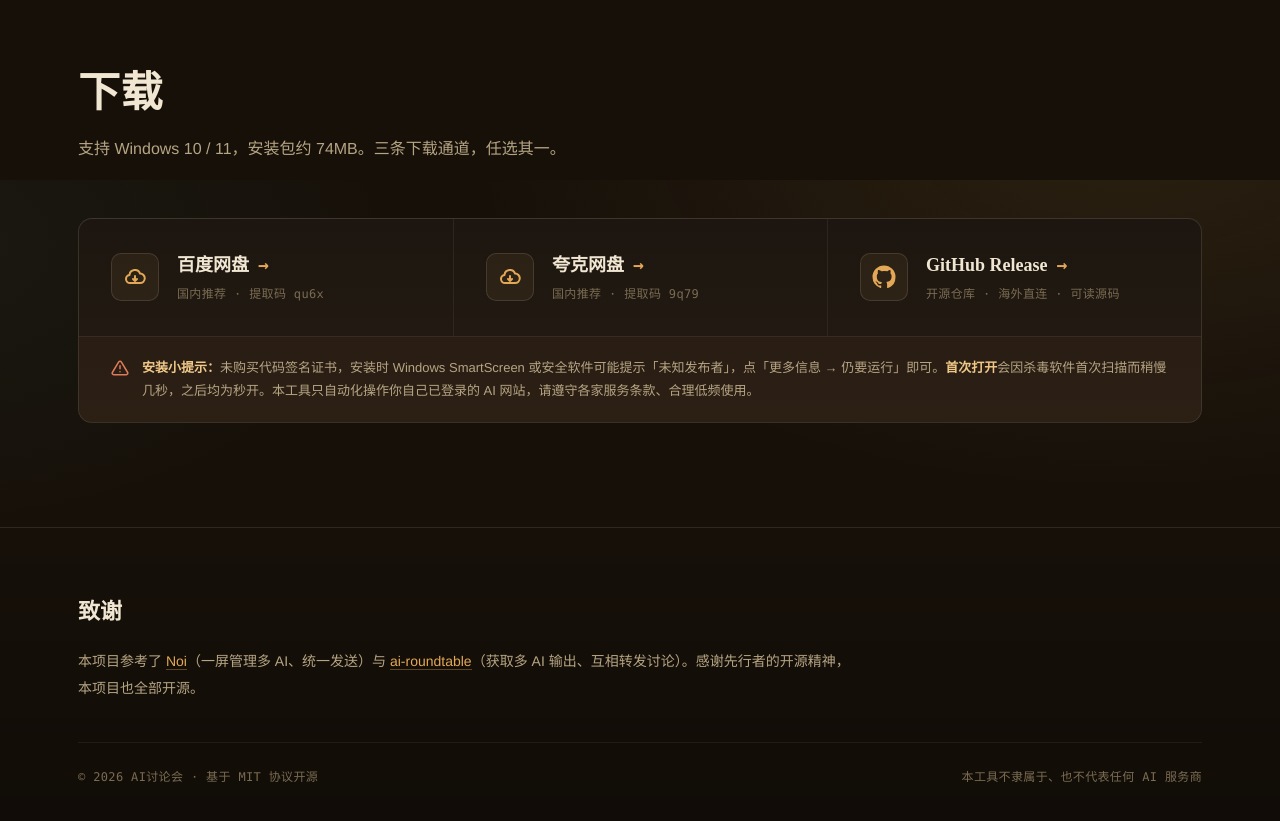
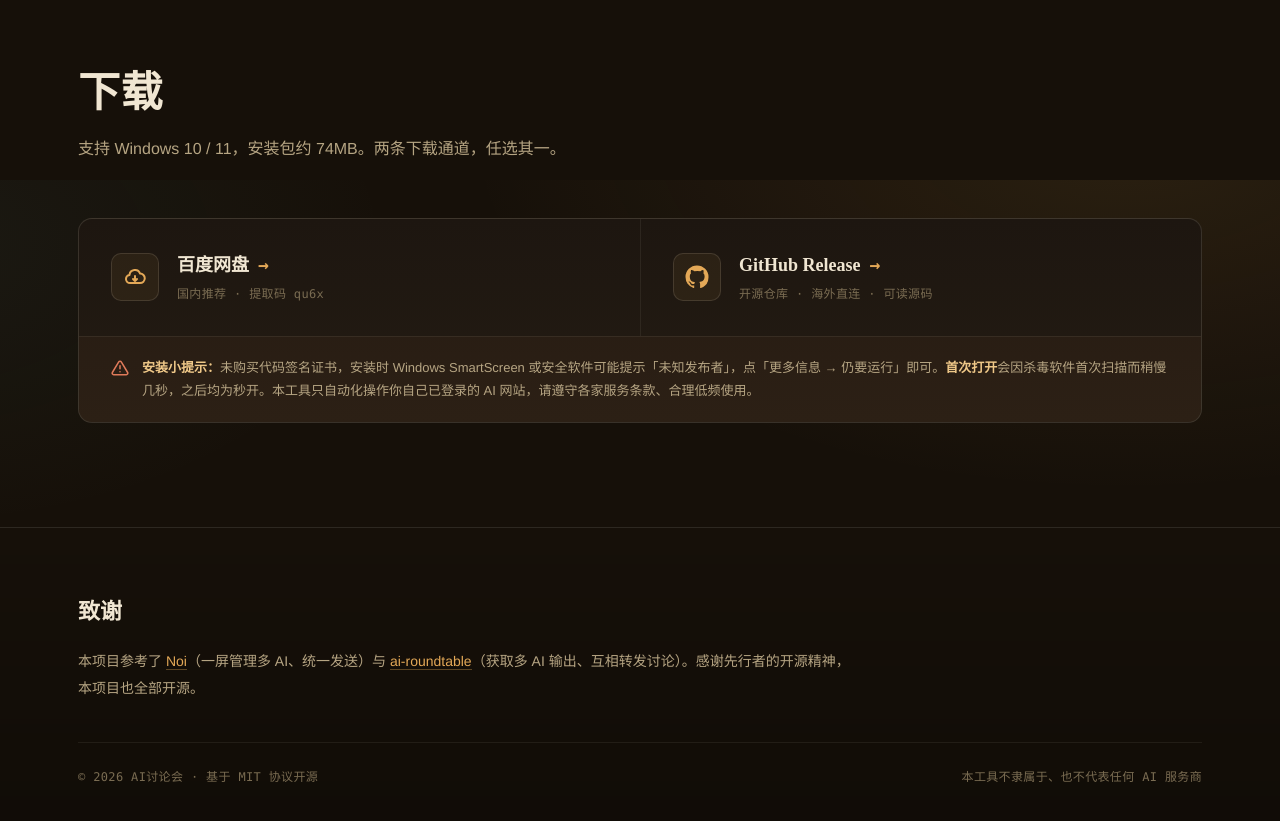
Before and after one commit to yangcr-abaaba/ai-discussion, a plain HTML site: page index.html in a window 1280 px wide. Shown: the part 3020-3841 px from the top of the page. Drawn offline with Linux system fonts and the light colour scheme.

Commit message:
更新官网页面

```diff
--- a/index.html
+++ b/index.html
@@ -152,7 +152,7 @@
   /* ===== 下载 ===== */
   .dl-wrap{margin-top:54px;border:1px solid var(--line);border-radius:14px;overflow:hidden;
     background:linear-gradient(180deg,var(--bg-2),var(--bg-3));}
-  .dl-row{display:grid;grid-template-columns:repeat(3,1fr);}
+  .dl-row{display:grid;grid-template-columns:repeat(2,1fr);}
   .dl-cell{display:flex;align-items:center;gap:18px;padding:30px 32px;transition:.25s;position:relative;}
   .dl-cell+.dl-cell{border-left:1px solid var(--line-2);}
   .dl-cell:hover{background:rgba(227,168,87,.05);}
@@ -437,7 +437,7 @@
 <section id="download">
   <div class="wrap">
     <h2 class="sect-title reveal">下载</h2>
-    <p class="sect-lead reveal">支持 Windows 10 / 11，安装包约 74MB。三条下载通道，任选其一。</p>
+    <p class="sect-lead reveal">支持 Windows 10 / 11，安装包约 74MB。两条下载通道，任选其一。</p>
 
     <div class="dl-wrap reveal">
       <div class="dl-row">
@@ -448,15 +448,6 @@
           <div>
             <h3>百度网盘 <span class="arr">→</span></h3>
             <p class="sub">国内推荐 · 提取码 qu6x</p>
-          </div>
-        </a>
-        <a class="dl-cell" href="https://pan.quark.cn/s/f4439acf3f5a" target="_blank" rel="noopener">
-          <div class="mk">
-            <svg viewBox="0 0 24 24" fill="none" stroke="currentColor" stroke-width="2" stroke-linecap="round" stroke-linejoin="round"><path d="M7 18a4 4 0 01-.5-7.97 5.5 5.5 0 0110.62-1.46A4.001 4.001 0 0117 18H7z"/><path d="M12 11v5m0 0l-2-2m2 2l2-2"/></svg>
-          </div>
-          <div>
-            <h3>夸克网盘 <span class="arr">→</span></h3>
-            <p class="sub">国内推荐 · 提取码 9q79</p>
           </div>
         </a>
         <a class="dl-cell" href="https://github.com/yangcr-abaaba/ai-discussion/releases/tag/v1.0.0" target="_blank" rel="noopener">
```
